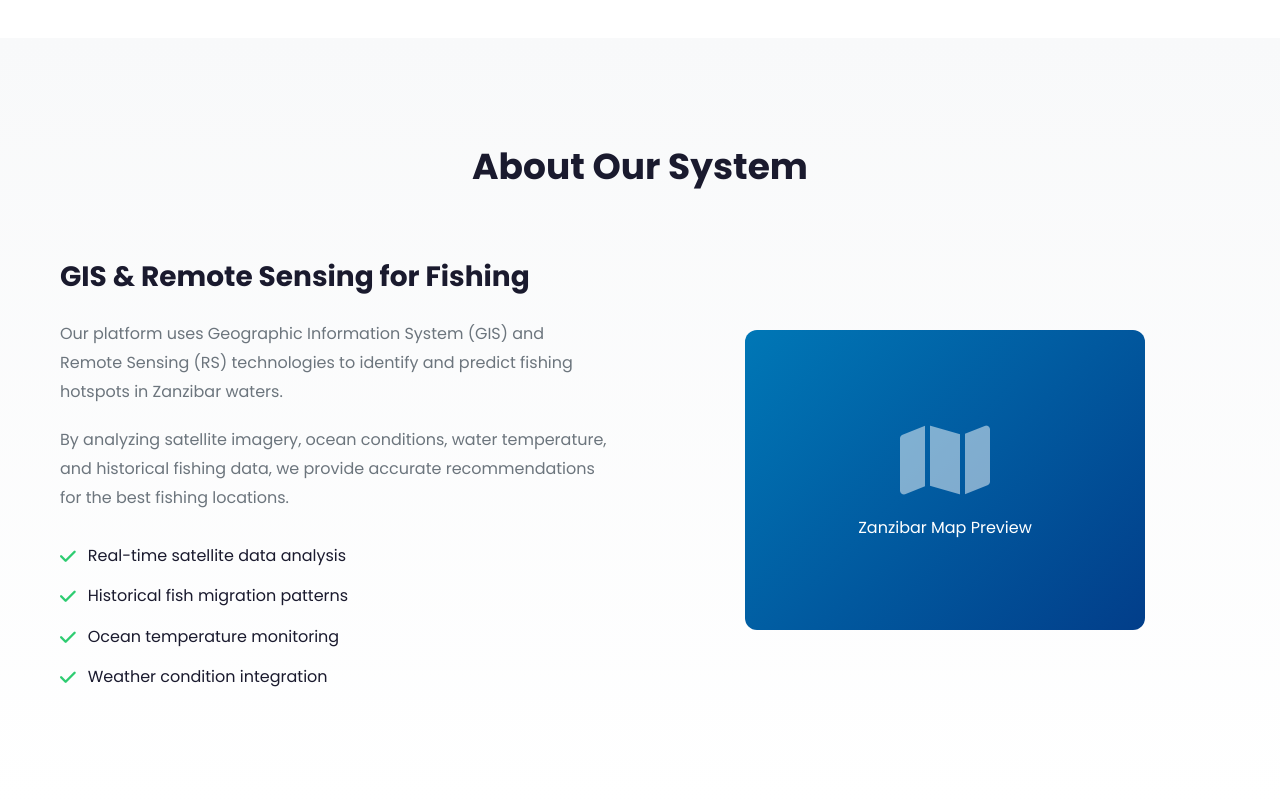
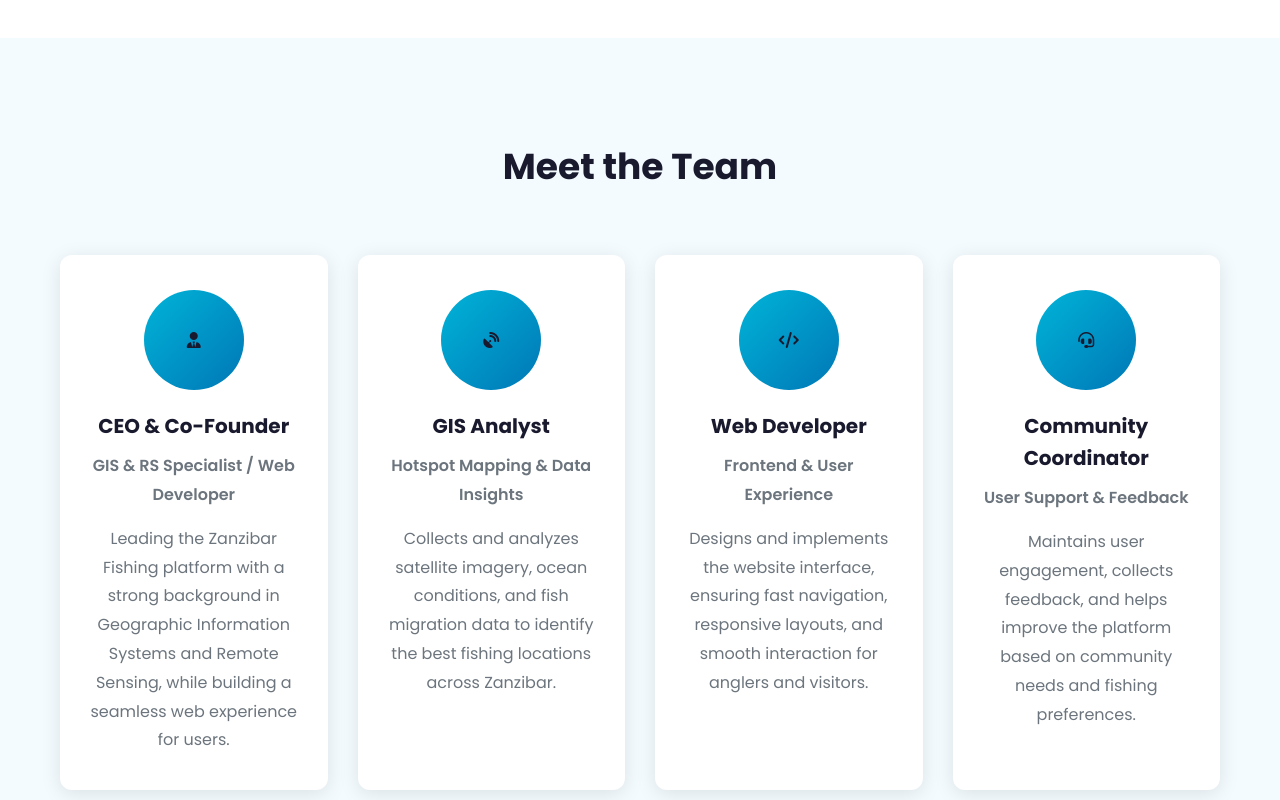
Before and after one commit to Aldoniya/Fishing-Here, a website: page public/index.html in a window 1280 px wide. Shown: the part 1700-2500 px from the top of the page. Drawn offline with Linux system fonts and the light colour scheme.

Commit message:
team members

```diff
--- a/public/css/style.css
+++ b/public/css/style.css
@@ -379,6 +379,67 @@ img {
   color: var(--dark);
 }
 
+/* Team Section */
+.team {
+  padding: 100px 0;
+  background: #f4fbff;
+}
+
+.team-grid {
+  display: grid;
+  grid-template-columns: repeat(auto-fit, minmax(250px, 1fr));
+  gap: 30px;
+}
+
+.team-card {
+  padding: 35px 25px;
+  background: var(--white);
+  border-radius: var(--radius);
+  box-shadow: var(--shadow);
+  text-align: center;
+  transition: var(--transition);
+}
+
+.team-card:hover {
+  transform: translateY(-8px);
+  box-shadow: var(--shadow-lg);
+}
+
+.team-avatar {
+  width: 100px;
+  height: 100px;
+  margin: 0 auto 20px;
+  display: flex;
+  align-items: center;
+  justify-content: center;
+  border-radius: 50%;
+  background: linear-gradient(135deg, var(--primary-light), var(--primary));
+  overflow: hidden;
+}
+
+.team-avatar img {
+  width: 100%;
+  height: 100%;
+  object-fit: cover;
+}
+
+.team-card h3 {
+  font-size: 20px;
+  margin-bottom: 10px;
+  color: var(--dark);
+}
+
+.team-name {
+  font-weight: 600;
+  margin-bottom: 15px;
+  color: var(--primary);
+}
+
+.team-card p {
+  color: var(--gray);
+  line-height: 1.8;
+}
+
 .about-list li i {
   color: var(--success);
   font-size: 18px;
--- a/public/index.html
+++ b/public/index.html
@@ -22,6 +22,7 @@
       <ul class="nav-links">
         <li><a href="#home">Home</a></li>
         <li><a href="#features">Features</a></li>
+        <li><a href="#team">Team</a></li>
         <li><a href="#about">About</a></li>
         <li><a href="#contact">Contact</a></li>
       </ul>
@@ -117,6 +118,47 @@
     </div>
   </section>
 
+  <!-- Team Section -->
+  <section id="team" class="team">
+    <div class="container">
+      <h2 class="section-title">Meet the Team</h2>
+      <div class="team-grid">
+        <div class="team-card">
+          <div class="team-avatar">
+            <i class="fas fa-user-tie"></i>
+          </div>
+          <h3>CEO & Co-Founder</h3>
+          <p class="team-name">GIS & RS Specialist / Web Developer</p>
+          <p>Leading the Zanzibar Fishing platform with a strong background in Geographic Information Systems and Remote Sensing, while building a seamless web experience for users.</p>
+        </div>
+        <div class="team-card">
+          <div class="team-avatar">
+            <i class="fas fa-satellite-dish"></i>
+          </div>
+          <h3>GIS Analyst</h3>
+          <p class="team-name">Hotspot Mapping & Data Insights</p>
+          <p>Collects and analyzes satellite imagery, ocean conditions, and fish migration data to identify the best fishing locations across Zanzibar.</p>
+        </div>
+        <div class="team-card">
+          <div class="team-avatar">
+            <i class="fas fa-code"></i>
+          </div>
+          <h3>Web Developer</h3>
+          <p class="team-name">Frontend & User Experience</p>
+          <p>Designs and implements the website interface, ensuring fast navigation, responsive layouts, and smooth interaction for anglers and visitors.</p>
+        </div>
+        <div class="team-card">
+          <div class="team-avatar">
+            <i class="fas fa-headset"></i>
+          </div>
+          <h3>Community Coordinator</h3>
+          <p class="team-name">User Support & Feedback</p>
+          <p>Maintains user engagement, collects feedback, and helps improve the platform based on community needs and fishing preferences.</p>
+        </div>
+      </div>
+    </div>
+  </section>
+
   <!-- About Section -->
   <section id="about" class="about">
     <div class="container">
@@ -138,6 +180,47 @@
             <i class="fas fa-map"></i>
             <span>Zanzibar Map Preview</span>
           </div>
+        </div>
+      </div>
+    </div>
+  </section>
+
+  <!-- Team Section -->
+  <section id="team" class="team">
+    <div class="container">
+      <h2 class="section-title">Meet the Team</h2>
+      <div class="team-grid">
+        <div class="team-card">
+          <div class="team-avatar">
+            <img src="https://ui-avatars.com/api/?name=CEO+Co-Founder&background=0077b6&color=ffffff&size=128" alt="CEO & Co-Founder photo">
+          </div>
+          <h3>CEO & Co-Founder</h3>
+          <p class="team-name">GIS & RS Specialist / Web Developer</p>
+          <p>Leading the Zanzibar Fishing platform with a strong background in Geographic Information Systems and Remote Sensing, while building a seamless web experience for users.</p>
+        </div>
+        <div class="team-card">
+          <div class="team-avatar">
+            <img src="https://ui-avatars.com/api/?name=GIS+Analyst&background=0077b6&color=ffffff&size=128" alt="GIS Analyst photo">
+          </div>
+          <h3>GIS Analyst</h3>
+          <p class="team-name">Hotspot Mapping & Data Insights</p>
+          <p>Collects and analyzes satellite imagery, ocean conditions, and fish migration data to identify the best fishing locations across Zanzibar.</p>
+        </div>
+        <div class="team-card">
+          <div class="team-avatar">
+            <img src="https://ui-avatars.com/api/?name=Web+Developer&background=0077b6&color=ffffff&size=128" alt="Web Developer photo">
+          </div>
+          <h3>Web Developer</h3>
+          <p class="team-name">Frontend & User Experience</p>
+          <p>Designs and implements the website interface, ensuring fast navigation, responsive layouts, and smooth interaction for anglers and visitors.</p>
+        </div>
+        <div class="team-card">
+          <div class="team-avatar">
+            <img src="https://ui-avatars.com/api/?name=Community+Coordinator&background=0077b6&color=ffffff&size=128" alt="Community Coordinator photo">
+          </div>
+          <h3>Community Coordinator</h3>
+          <p class="team-name">User Support & Feedback</p>
+          <p>Maintains user engagement, collects feedback, and helps improve the platform based on community needs and fishing preferences.</p>
         </div>
       </div>
     </div>
```
